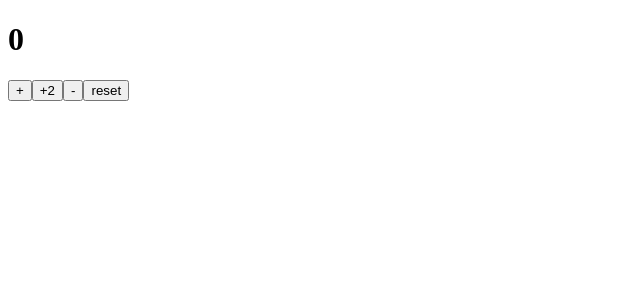
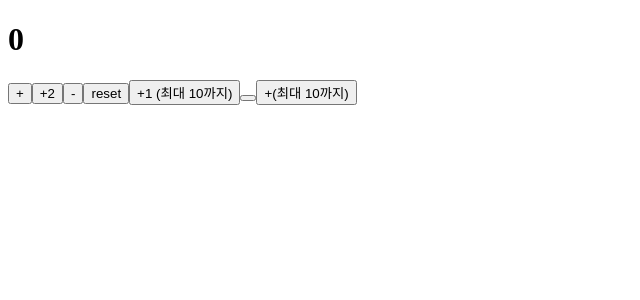
Before and after one commit to xodbs0810/Programming_3204, a React (Vite) app: page / in a window 1280 px wide. Shown: the top 300 px of the page, without its empty margins (0-640 px from the left). Built offline with nearby package versions, Linux system fonts and the light colour scheme.

Commit message:
CounterApp +(최대 10까지, if문, 삼학연산자, Math.min()

```diff
--- a/src/CounterApp.jsx
+++ b/src/CounterApp.jsx
@@ -15,6 +15,12 @@
     <button  onClick={() => setCount((count) => count + 2)}>+2</button>
     <button  onClick={() => setCount((count) => count - 1)}>-</button>
     <button  onClick={() => setCount(0)}>reset</button>
+    <button  onClick={() => setCount((count) => {
+      if (count + 1 >= 10 ) return 10;
+      return count + 1;
+    })}>+1 (최대 10까지)</button>
+    <button onClick={() => setCount((count) => count + 1 >=10?10:count+1)}></button>{}
+     <button onClick={() => setCount((count) => Math.min(count + 1, 10))}>+(최대 10까지)</button>
     {/* <button onClick={setCount(count + 1)}>+</button>//Too many re-renders 에러*/}
     {/* <button
           className="counter"
```
